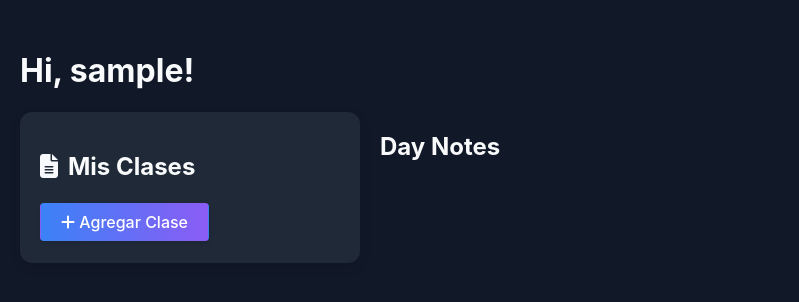
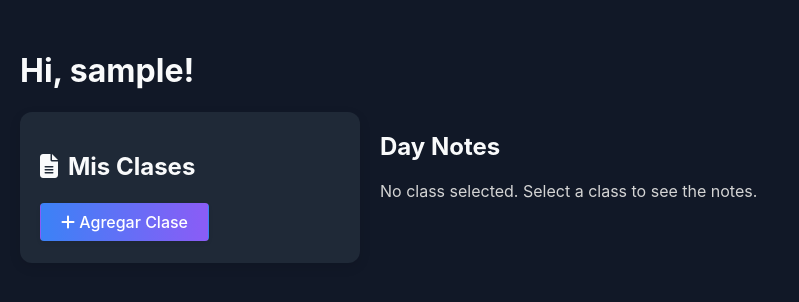
Before and after one commit to Heavyblade/notebook_sharer, a Flask app: page / in a window 1280 px wide. Shown: the part 60-362 px from the top of the page, without its empty margins (0-799 px from the left). Run offline with Flask 3, Linux system fonts and the light colour scheme; the visitor is signed in with stand-in values (Sample User, id 1); data that the repository does not hold is empty.

Commit message:
Modificacion para solo ver notas de materias

```diff
--- a/app/routes.py
+++ b/app/routes.py
@@ -8,10 +8,20 @@ from werkzeug.utils import secure_filename
 
 @app.route('/')
 @app.route('/index')
+@app.route('/index/<int:class_id>')
 @login_required
-def index():
+def index(class_id=None):
     classes = Class.query.filter_by(user_id=current_user.id).all()
-    return render_template('index.html', title='Home', classes=classes)
+    if class_id is None and classes:
+        selected_class = classes[0]
+    else:
+        selected_class = Class.query.get(class_id)
+
+    notes = []
+    if selected_class:
+        notes = Note.query.filter_by(class_id=selected_class.id).all()
+
+    return render_template('index.html', title='Home', classes=classes, notes=notes, selected_class=selected_class)
 
 @app.route('/login', methods=['GET', 'POST'])
 def login():
--- a/app/static/style.css
+++ b/app/static/style.css
@@ -193,6 +193,7 @@ body {
     border: 1px solid #374151; /* Border color */
     padding: 15px;
     margin-bottom: 15px;
+    margin-top: 15px;
     border-radius: 5px;
 }
 
@@ -333,3 +334,11 @@ form input[type="submit"]:hover {
     align-items: center;
     justify-content: center;
 }
+
+.class-item a {
+    text-decoration: none;
+    color: inherit;
+    display: flex;
+    align-items: center;
+    width: 100%;
+}
--- a/app/templates/index.html
+++ b/app/templates/index.html
@@ -7,11 +7,13 @@
             <h2><i class="fa-solid fa-file-lines"></i> Mis Clases</h2>
             <ul class="class-list">
                 {% for class in classes %}
-                <li class="class-item {% if loop.first %}active{% endif %}">
-                    <span class="class-color-dot"></span>
-                    <span class="class-name">{{ class.name }}</span>
-                    <span class="note-count">{{ class.notes.count() }}</span>
-                    <i class="fa-solid fa-chevron-right"></i>
+                <li class="class-item {% if selected_class and class.id == selected_class.id %}active{% endif %}">
+                    <a href="{{ url_for('index', class_id=class.id) }}">
+                        <span class="class-color-dot"></span>
+                        <span class="class-name">{{ class.name }}</span>
+                        <span class="note-count">{{ class.notes.count() }}</span>
+                        <i class="fa-solid fa-chevron-right"></i>
+                    </a>
                 </li>
                 {% endfor %}
             </ul>
@@ -20,13 +22,12 @@
             </a>
         </div>
         <div class="day-notes">
-            <h2>Day Notes</h2>
-            {% for class in classes %}
-                <h3>{{ class.name }}</h3>
-                <a href="{{ url_for('add_note', class_id=class.id) }}" class="btn-action btn-note">Add Note</a>
-                <a href="{{ url_for('edit_class', id=class.id) }}" class="btn-action btn-edit">Edit Class</a>
-                <a href="{{ url_for('delete_class', id=class.id) }}" class="btn-action btn-delete">Delete Class</a>
-                {% for note in class.notes %}
+            {% if selected_class %}
+                <h2>{{ selected_class.name }}</h2>
+                <a href="{{ url_for('add_note', class_id=selected_class.id) }}" class="btn-action btn-note">Add Note</a>
+                <a href="{{ url_for('edit_class', id=selected_class.id) }}" class="btn-action btn-edit">Edit Class</a>
+                <a href="{{ url_for('delete_class', id=selected_class.id) }}" class="btn-action btn-delete">Delete Class</a>
+                {% for note in notes %}
                     <div class="note">
                         <p>Date: {{ note.date }}</p>
                         <p>Topics: {{ note.topics }}</p>
@@ -37,7 +38,10 @@
                         </div>
                     </div>
                 {% endfor %}
-            {% endfor %}
+            {% else %}
+                <h2>Day Notes</h2>
+                <p>No class selected. Select a class to see the notes.</p>
+            {% endif %}
         </div>
     </div>
 {% endblock %}
```
Also changed, not shown: 1 other file.
